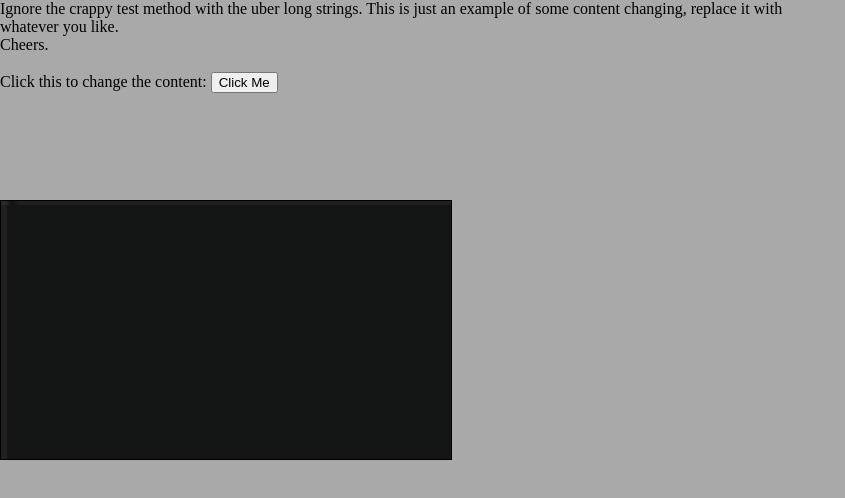
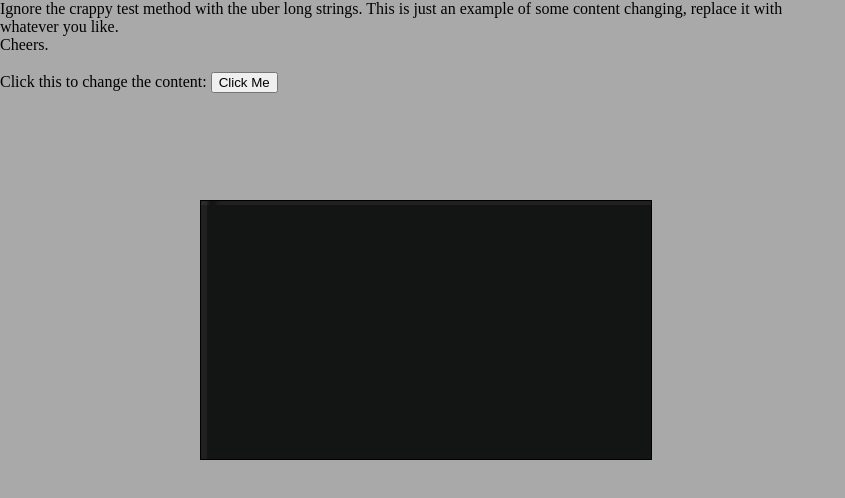
Before and after one commit to ceirbus/test-project, an Angular app: page / in a window 1280 px wide. Shown: the top 498 px of the page, without its empty margins (0-845 px from the left). Built offline with nearby package versions, Linux system fonts and the light colour scheme.

Commit message:
style changes

```diff
--- a/src/app/app.component.css
+++ b/src/app/app.component.css
@@ -1,7 +1,7 @@
 .view-port {
     position: absolute;
     top: 200px;
-    left: 0px;
+    left: 200px;
     width: 40vw;
     height: 40vh;
     overflow: hidden;
```
Also changed, not shown: src/app/content-scroll/content-scroll.component.html (indentation only).
